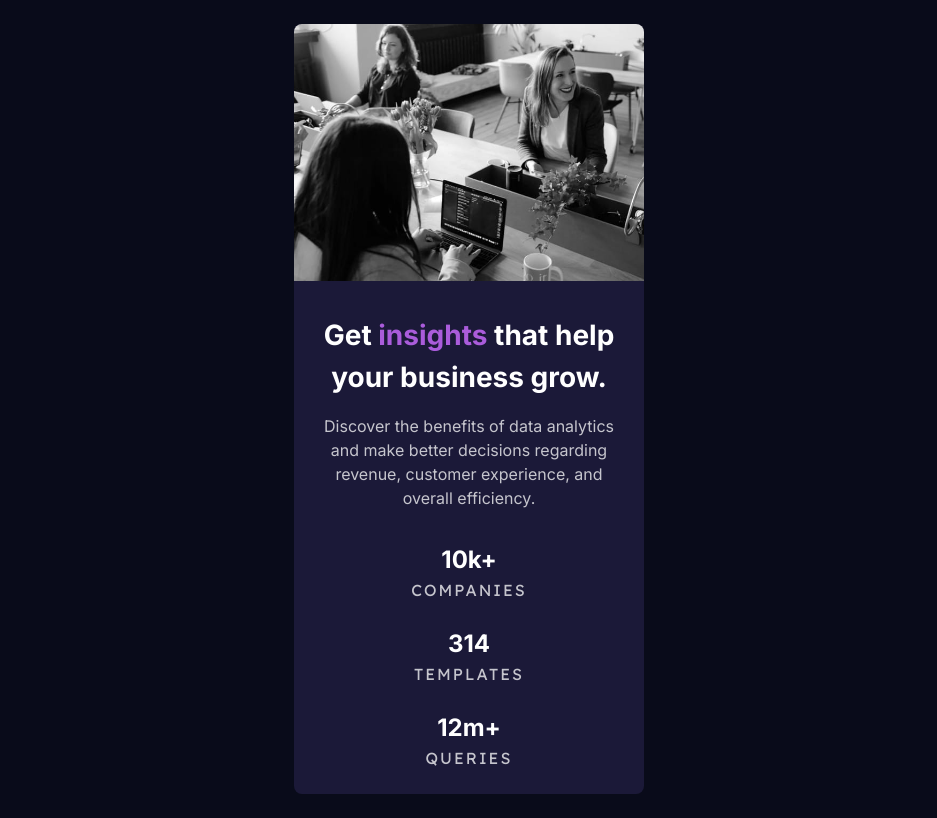
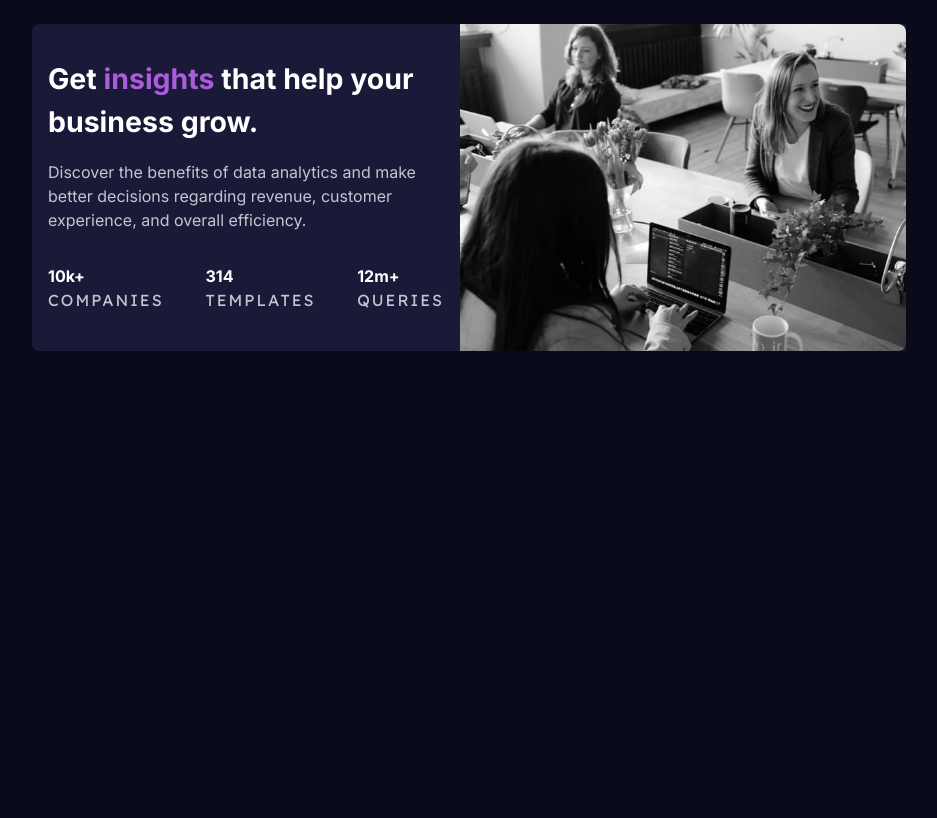
Before and after one commit to dottereldesign/stats_preview_card_component, a plain HTML site: page index.html in a window 1280 px wide. Shown: the whole page, without its empty margins (171-1108 px from the left). Drawn offline with Linux system fonts and the light colour scheme.

Commit message:
Add flex, text-align, and spacing to media queries.

```diff
--- a/index.html
+++ b/index.html
@@ -19,25 +19,26 @@
       <img src="images/image-header-mobile.jpg" alt="">
     </picture>
 
+    <div class="card_container col-2_row-1">
       <h2>Get <span>insights</span> that help your business grow.</h2>
       <p>
         Discover the benefits of data analytics and make better decisions regarding revenue, customer
         experience, and overall efficiency.
       </p>
-
+      <div class="card_wrapper-flex">
         <div class="card_wrapper">
           <h3>10k+</h3>
           <p>companies</p>
         </div>
-
         <div class="card_wrapper">
           <h3>314</h3>
           <p>templates</p>
         </div>
-
         <div class="card_wrapper">
           <h3>12m+</h3>
           <p>queries</p>
+        </div>
+      </div>
     </div>
 
   </article>
--- a/style.css
+++ b/style.css
@@ -16,11 +16,14 @@
   --ff-primary-100: "Inter", sans-serif;
   --ff-primary-200: "Lexend Deca", sans-serif;
 
-  --fs-medium: 1rem;
-  --fs-large: 1.25rem;
-  --fs-x-large: 1.5rem;
-  --fs-x2-large: 1.75rem;
-  --fs-x3-large: 2rem;
+  --fs-300: clamp(0.7rem, 0.66rem + 0.2vw, 0.8rem);
+  --fs-400: clamp(0.88rem, 0.83rem + 0.24vw, 1rem);
+  --fs-500: clamp(1.09rem, 1rem + 0.47vw, 1.33rem);
+  --fs-600: clamp(1.37rem, 1.21rem + 0.8vw, 1.78rem);
+  --fs-700: clamp(1.71rem, 1.45rem + 1.29vw, 2.37rem);
+  --fs-800: clamp(2.14rem, 1.74rem + 1.99vw, 3.16rem);
+  --fs-900: clamp(2.67rem, 2.07rem + 3vw, 4.21rem);
+  --fs-1000: clamp(3.34rem, 2.45rem + 4.43vw, 5.61rem);
 }
 
 /* https://piccalil.li/blog/a-modern-css-reset */
@@ -115,7 +118,7 @@ h3 {
 
 article h2 {
   font-family: var(--ff-primary-100);
-  font-size: var(--fs-x2-large);
+  font-size: var(--fs-600);
   font-weight: var(--fw-bold);
   color: var(--clr-neutral-100);
   padding-top: 1.2em;
@@ -125,10 +128,10 @@ article h2 span {
   color: var(--clr-accent-100);
 }
 
-article > p {
+.card_container > p {
   padding: 1em 1.5em 2em 1.5em;
   font-family: var(--ff-primary-100);
-  font-size: var(--fs-medium);
+  font-size: var(--fs-400);
   font-weight: var(--fw-light);
   color: var(--clr-neutral-200);
 }
@@ -141,15 +144,68 @@ article > p {
 
 .card_wrapper h3 {
   font-family: var(--ff-primary-100);
-  font-size: var(--fs-x-large);
+  font-size: var(--fs-400);
   color: var(--clr-neutral-100);
 }
 
 .card_wrapper p {
   text-transform: uppercase;
   font-family: var(--ff-primary-200);
-  font-size: var(--fs-medium);
+  font-size: var(--fs-400);
   font-weight: var(--fw-light);
   color: var(--clr-neutral-200);
   letter-spacing: 2px;
 }
+
+h2 {
+  padding: 0 16px 0 16px;
+}
+
+@media (min-width: 950px) {
+  article {
+    display: flex;
+
+    border-radius: 8px 0px 0px 8px;
+    max-width: 874px;
+    margin: 0 auto;
+  }
+
+  .card_container {
+    width: 428px;
+  }
+
+  picture {
+    order: 1;
+  }
+
+  article picture img {
+    width: 446px;
+    height: auto;
+  }
+
+  article picture img {
+    border-radius: 0px 8px 8px 0;
+    width: 446px;
+    height: auto;
+  }
+
+  .card_wrapper-flex {
+    display: flex;
+    justify-content: space-between;
+    padding: 0 16px 0 16px;
+  }
+
+  p,
+  h2,
+  h3 {
+    text-align: left;
+  }
+
+  h2 {
+    padding: 0 16px 0 16px;
+  }
+
+  .card_container > p {
+    padding: 16px 16px 32px 16px;
+  }
+}
```
Lines whose indentation alone changed are shown as unchanged.
